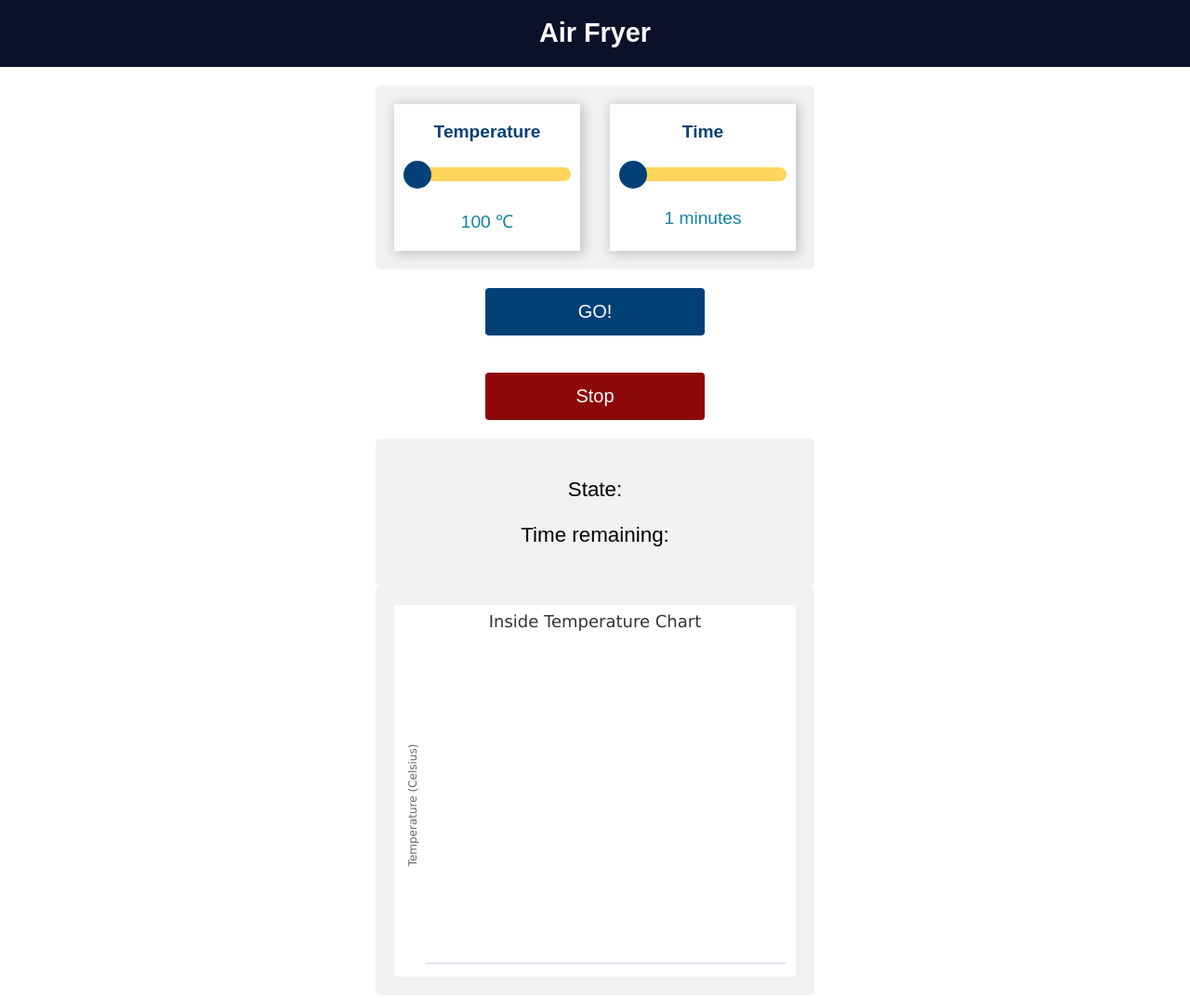
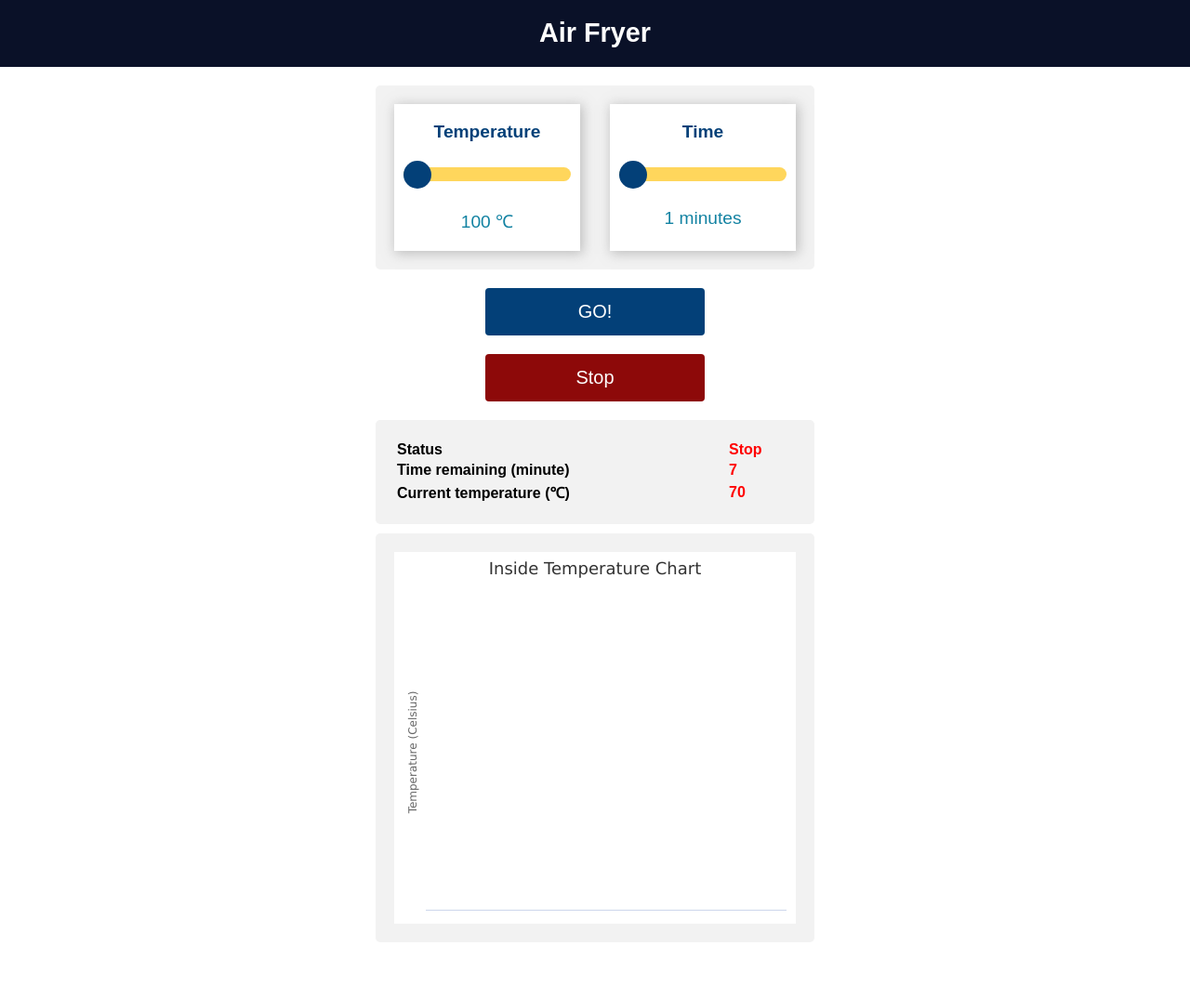
Before and after one commit to huynhtancuong/webserver-air-fryer, a plain HTML site: page data/index.html in a window 1280 px wide. Shown: the whole page at 93% size. After the commit the page ends 1034 px from the top, so only its background shows below. Drawn offline with Linux system fonts and the light colour scheme.

Commit message:
added cached and edit webpage

```diff
--- a/data/index.html
+++ b/data/index.html
@@ -8,6 +8,7 @@
     <link rel="icon" type="image/png" href="favicon.png">
     <link rel="stylesheet" type="text/css" href="style.css">
     <script src="./highcharts.js"></script>
+
 </head>
 <body>
     <div class="topnav">
@@ -35,12 +36,23 @@
         <button id="button-run" onclick="sendRunRequest()">GO!</button>
         <button id="button-stop" onclick="sendStopRequest()">Stop</button>
         <!-- <button onclick="submitForm()">STOP!</button> -->
-        <div id="info">
-            <p>State: <span id="machine-state"></span></p>
-            <p>Time remaining: <span id="machine-time-remaining"></span></p>
-        </div>
+        <table id="info">
+            <tr>
+                <th>Status</th>
+                <th><span id="machine-state">Stop</span></th>
+            </tr>
+            <tr>
+                <th>Time remaining (minute)</th>
+                <th><span id="machine-time-remaining">7</span></th>
+            </tr>
+            <tr>
+                <th>Current temperature (&#8451;)</th>
+                <th><span id="machine-current-temperature">70</span></th>
+            </tr>
+        </table>
         <div id="chart-temperature" class="container"></div>
     </div>
     <script src="script.js"></script>
+
 </body>
 </html>
--- a/data/script.js
+++ b/data/script.js
@@ -80,7 +80,8 @@ function onMessage(event) {
     //     document.getElementById("slider"+ (i+1).toString()).value = myObj[key];
     // }
     document.getElementById('machine-state').innerText = myObj['state'];
-    document.getElementById('machine-time-remaining').innerText = myObj['timeRemain']
+    document.getElementById('machine-time-remaining').innerText = myObj['timeRemain'];
+    document.getElementById('machine-current-temperature').innerText = myObj['currentTemp'];
     // document.getElementById('slider-temp').value = myObj['setTemp']
     // document.getElementById('slider-time').value = myObj['setTime']
     // document.getElementById("slider-temp-value").innerHTML = myObj['setTemp'];
--- a/data/style.css
+++ b/data/style.css
@@ -90,9 +90,12 @@ html {
     border-radius: 5px;
     background-color: #f2f2f2;
     padding: 20px;
+    text-align: left;
+    width: 100%;
+    margin-bottom: 10px;
   }
 
-  #machine-state, #machine-time-remaining {
+  #machine-state, #machine-time-remaining, #machine-current-temperature {
     font-weight: bold;
     color: red;
   }
@@ -109,7 +112,7 @@ html {
     color: white;
     cursor: pointer;
     margin-top: 20px;
-    margin-bottom: 20px;
+    margin-bottom: 10px;
   }
 
   #button-run:hover {
@@ -127,7 +130,7 @@ html {
     width: 50%;
     color: white;
     cursor: pointer;
-    margin-top: 20px;
+    margin-top: 10px;
     margin-bottom: 20px;
   }
 
```
Also changed, not shown: 1 other file.
